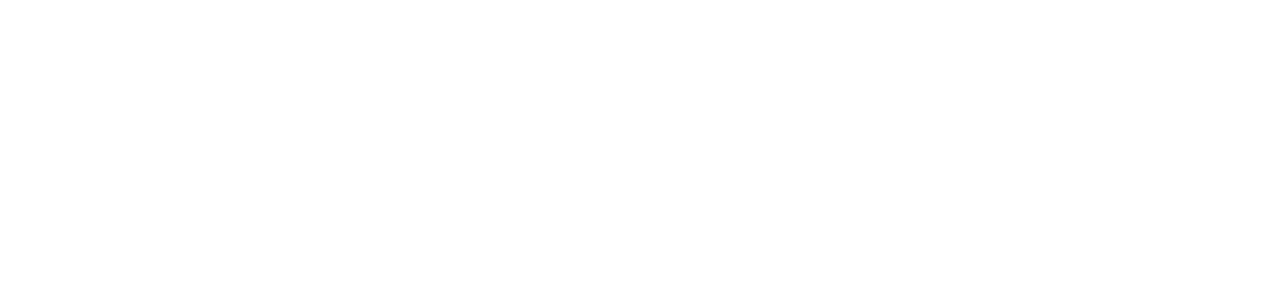
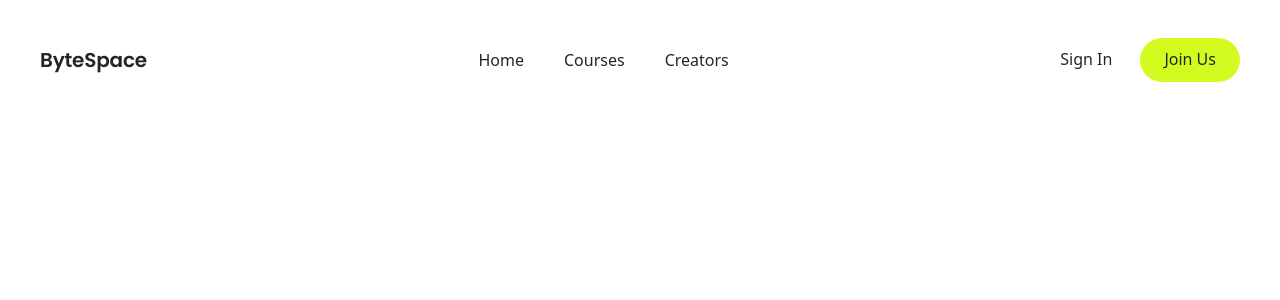
Before and after one commit to NaimurRahmannn/ByteSpace-New, a React (Vite) app: page / in a window 1280 px wide. Shown: the top 300 px of the page. Built offline with nearby package versions, Linux system fonts and the light colour scheme; a web font is replaced by a local one.

Commit message:
feat: add core header and button primitives

```diff
--- /dev/null
+++ b/src/components/layout/Header.jsx
@@ -0,0 +1,107 @@
+import { useId, useState } from 'react'
+import Button from '../ui/Button.jsx'
+
+const navigationItems = [
+  { label: 'Home', href: '#home' },
+  { label: 'Courses', href: '#courses' },
+  { label: 'Creators', href: '#creators' },
+]
+
+export default function Header() {
+  const [isMenuOpen, setIsMenuOpen] = useState(false)
+  const menuId = useId()
+
+  const closeMenu = () => setIsMenuOpen(false)
+
+  return (
+    <header className="bg-white" id="home">
+      <div className="mx-auto flex min-h-20 max-w-content items-center justify-between px-5 py-4 md:min-h-[120px] md:px-8 xl:px-0">
+        <a
+          href="#home"
+          className="font-heading text-heading-sm text-text-primary"
+          aria-label="ByteSpace home"
+          onClick={closeMenu}
+        >
+          ByteSpace
+        </a>
+
+        <nav className="hidden md:block" aria-label="Primary navigation">
+          <ul className="flex items-center gap-10">
+            {navigationItems.map((item) => (
+              <li key={item.href}>
+                <a
+                  className="font-body text-label-md text-text-primary transition-colors hover:text-brand-blue"
+                  href={item.href}
+                >
+                  {item.label}
+                </a>
+              </li>
+            ))}
+          </ul>
+        </nav>
+
+        <div className="hidden items-center gap-7 md:flex">
+          <Button as="a" href="#signin" variant="text">
+            Sign In
+          </Button>
+          <Button as="a" href="#join">
+            Join Us
+          </Button>
+        </div>
+
+        <button
+          className="hidden h-11 w-11 items-center justify-center rounded-control border border-border text-text-primary max-md:flex"
+          type="button"
+          aria-label={isMenuOpen ? 'Close menu' : 'Open menu'}
+          aria-controls={menuId}
+          aria-expanded={isMenuOpen}
+          onClick={() => setIsMenuOpen((current) => !current)}
+        >
+          <span className="sr-only">
+            {isMenuOpen ? 'Close menu' : 'Open menu'}
+          </span>
+          <span className="flex w-5 flex-col gap-1.5" aria-hidden="true">
+            <span className="h-0.5 w-full rounded-pill bg-current" />
+            <span className="h-0.5 w-full rounded-pill bg-current" />
+            <span className="h-0.5 w-full rounded-pill bg-current" />
+          </span>
+        </button>
+      </div>
+
+      <nav
+        id={menuId}
+        className={`${isMenuOpen ? 'block' : 'hidden'} border-y border-border bg-white px-5 py-5 md:hidden`}
+        aria-label="Mobile navigation"
+      >
+        <ul className="flex flex-col gap-4">
+          {navigationItems.map((item) => (
+            <li key={item.href}>
+              <a
+                className="block font-body text-label-md text-text-primary"
+                href={item.href}
+                onClick={closeMenu}
+              >
+                {item.label}
+              </a>
+            </li>
+          ))}
+        </ul>
+
+        <div className="mt-6 flex flex-col gap-4">
+          <Button
+            as="a"
+            href="#signin"
+            variant="text"
+            className="justify-start"
+            onClick={closeMenu}
+          >
+            Sign In
+          </Button>
+          <Button as="a" href="#join" onClick={closeMenu}>
+            Join Us
+          </Button>
+        </div>
+      </nav>
+    </header>
+  )
+}
--- /dev/null
+++ b/src/components/ui/Button.jsx
@@ -0,0 +1,29 @@
+const variants = {
+  primary:
+    'inline-flex items-center justify-center rounded-control bg-brand-lime px-6 py-3 font-body text-label-md text-text-primary transition-colors hover:bg-brand-lime-strong',
+  text:
+    'inline-flex items-center justify-center font-body text-label-md text-text-primary transition-colors hover:text-brand-blue',
+}
+
+export default function Button({
+  as: Component = 'button',
+  variant = 'primary',
+  className = '',
+  type,
+  children,
+  ...props
+}) {
+  const classes = [variants[variant] ?? variants.primary, className]
+    .filter(Boolean)
+    .join(' ')
+
+  return (
+    <Component
+      className={classes}
+      type={Component === 'button' ? (type ?? 'button') : type}
+      {...props}
+    >
+      {children}
+    </Component>
+  )
+}
--- a/src/pages/HomePage.jsx
+++ b/src/pages/HomePage.jsx
@@ -1,3 +1,10 @@
+import Header from '../components/layout/Header.jsx'
+
 export default function HomePage() {
-  return <main id="main-content" />
+  return (
+    <>
+      <Header />
+      <main id="main-content" />
+    </>
+  )
 }
```
